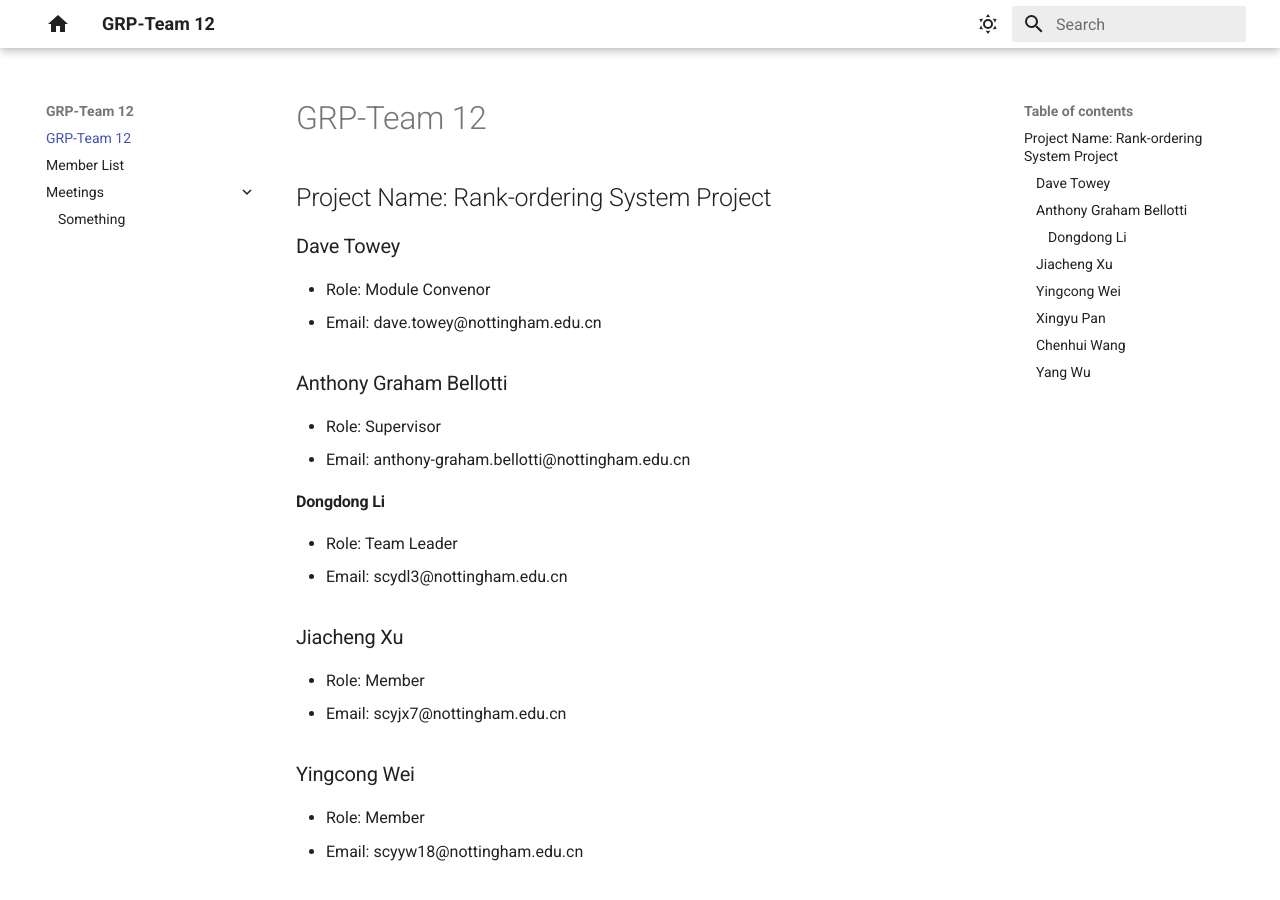
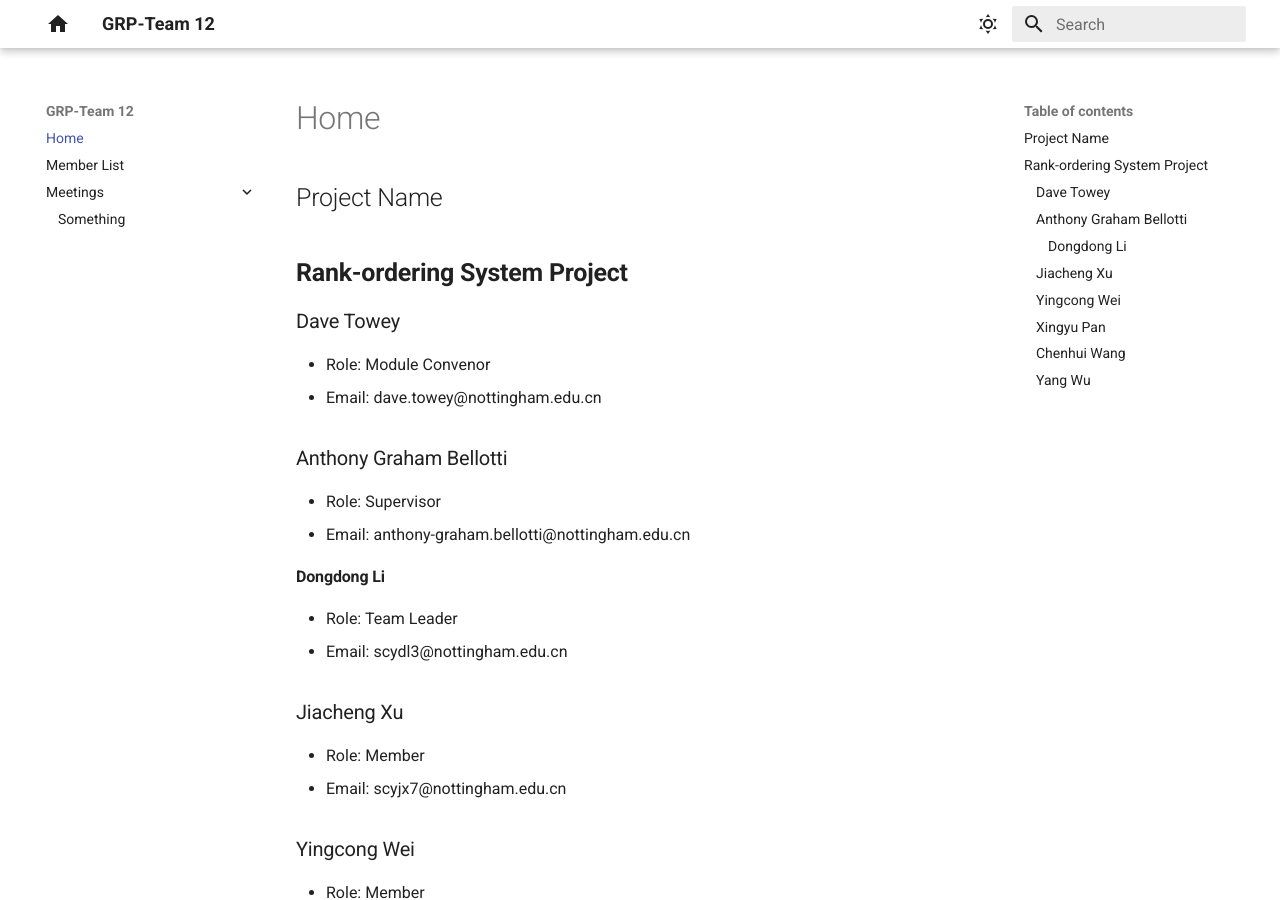
Before and after one commit to pxy041125/grpteam12.github.io, an MkDocs documentation site: the page built from docs/index.md, in a window 1280 px wide and 900 px high. Built offline with MkDocs 1.6.1 and Material for MkDocs 9.7.7, drawn with Linux system fonts in a browser that asks for light colours.

Commit message:
Update index.md

```diff
--- a/docs/index.md
+++ b/docs/index.md
@@ -1,6 +1,7 @@
-# GRP-Team 12
+# Home
 
-## Project Name: Rank-ordering System Project
+## Project Name
+## **Rank-ordering System Project**
 
 ### Dave Towey
 - Role: Module Convenor
```
